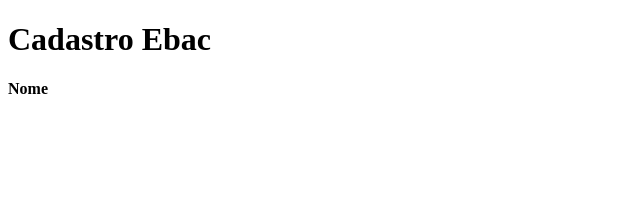
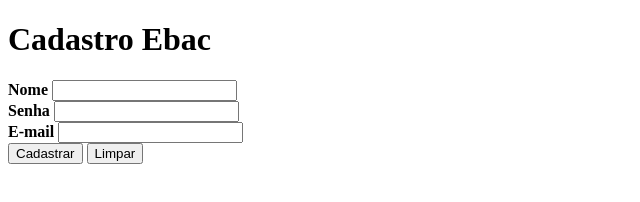
Before and after one commit to KSBilly/Primeiro-HTML, a plain HTML site: page index.html in a window 1280 px wide. Shown: the whole page, without its empty margins (0-640 px from the left). Drawn offline with Linux system fonts and the light colour scheme.

Commit message:
cadastro html concluido

```diff
--- a/index.html
+++ b/index.html
@@ -10,5 +10,23 @@
     <label For="nome">
         <b>Nome</b>
     </label>
+    <input id="nome" type="text">
+    <br/>
+    <label For="senha">
+        <b>Senha</b>
+    </label>
+    <input id="senha" type="password">
+    <br/>
+    <label for="email">
+        <b>E-mail</b>
+    </label>
+    <input id="email" type="email">
+    <br/>
+    <button type="submit">
+        Cadastrar
+    </button>
+    <button type="reset">
+        Limpar
+    </button>
 </body>
 </html>
```
